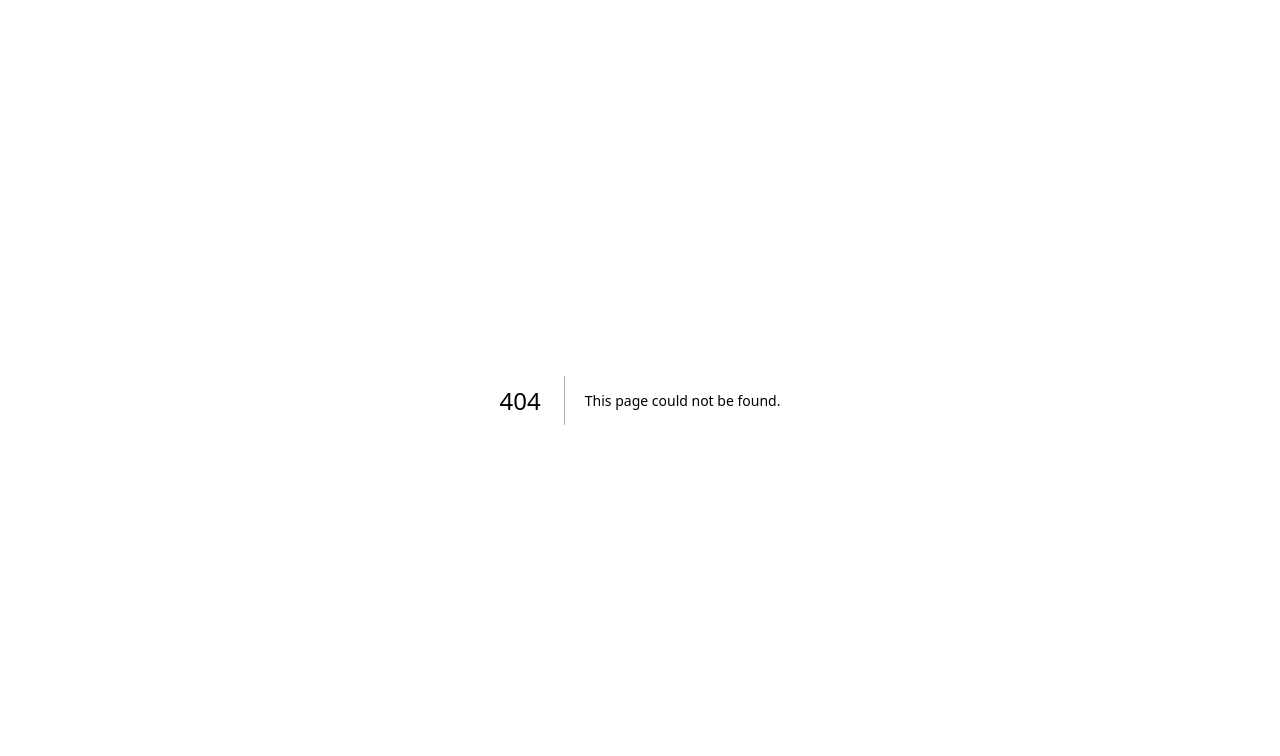
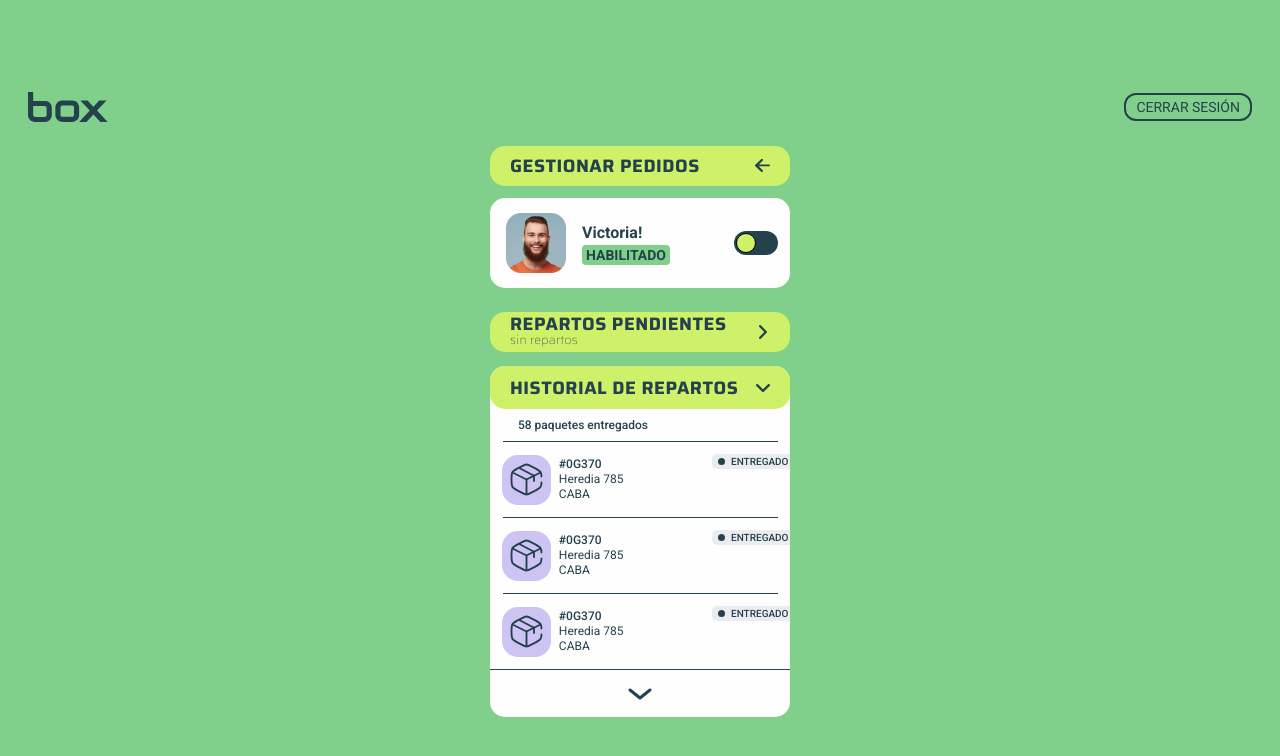
Before and after one commit to GermanCuevas/box-client, a Next.js app: page /profile-admin in a window 1280 px wide. Before the commit this address had no page. Shown: the top 756 px of the page. Built offline with nearby package versions, Linux system fonts and the light colour scheme; sample sign-in values are in the browser's storage.

Commit message:
feat: add new view profile admin

```diff
--- /dev/null
+++ b/src/app/profile-admin/page.tsx
@@ -0,0 +1,72 @@
+'use client';
+
+import LemmonButton from '@/commons/LemmonButton';
+import Header from '@/components/Header';
+import React from 'react';
+import { ChevronDownBig, ChevronDownSmall } from '@/commons/Icons';
+import { roboto } from '../../../public/fonts/fonts';
+import HelloAdmin from '@/commons/HelloAdmin';
+import Deliveries from '@/components/Deliveries';
+
+interface ProfileAdminProps {
+  data?: Array<object>;
+}
+
+const fakeDataHistory = [
+  {
+    packageID: '#0G370',
+    direction: 'Heredia 785',
+    location: 'CABA',
+    status: 'delivered'
+  },
+  {
+    packageID: '#0G370',
+    direction: 'Heredia 785',
+    location: 'CABA',
+    status: 'delivered'
+  },
+  {
+    packageID: '#0G370',
+    direction: 'Heredia 785',
+    location: 'CABA',
+    status: 'delivered'
+  }
+];
+
+export default function ProfileAdmin({ data = [] }: ProfileAdminProps) {
+  console.log(data);
+  return (
+    <div className="bg-lightGreen w-full flex flex-col items-center justify-center py-4 h-screen">
+      <Header />
+      <div className={`w-full max-w-[300px] ${roboto.className}`}>
+        <div className="mb-3 mt-6  tracking-normal">
+          <LemmonButton title={'gestionar pedidos'} width={'w-full'} />
+        </div>
+        <div>
+          <HelloAdmin />
+        </div>
+        <div className="mb-6 mt-6 tracking-normal text-sm">
+          <LemmonButton
+            title={'repartos pendientes'}
+            width={'w-full'}
+            icon={<ChevronDownSmall />}
+            subtitle={'sin repartos'}
+          />
+        </div>
+        <div className="px-3 max-w-[300px] max-h-[332px] bg-lightGreen text-xs flex flex-col justify-center items-center">
+          <div className="w-[300px]">
+            <Deliveries
+              lemmonTitle={'historial de repartos'}
+              data={fakeDataHistory}
+              deliveryType={'history'}
+              roundedClass="rounded-t-[15px]"
+            />
+            <div className="bg-white flex justify-center items-center rounded-b-[15px] border-t-[0.5px] border-darkGreen h-[3rem] w-[300px]">
+              <ChevronDownBig />
+            </div>
+          </div>
+        </div>
+      </div>
+    </div>
+  );
+}
--- a/src/commons/HelloAdmin.tsx
+++ b/src/commons/HelloAdmin.tsx
@@ -25,7 +25,7 @@ export default function HelloAdmin({
 }: hello) {
   return (
     <div
-      className={`w-[300px] min-h-[100px] rounded-[15px] m-auto  bg-white flex items-center${
+      className={`w-[300px] min-h-[90px] rounded-[15px] m-auto  bg-white flex items-center${
         classNamediv1 || ''
       }`}
     >
--- a/src/components/Deliveries.tsx
+++ b/src/components/Deliveries.tsx
@@ -17,12 +17,14 @@ interface deliveries {
   lemmonTitle?: string;
   data?: Array<object>;
   deliveryType?: string;
+  roundedClass?: string;
 }
 
 export default function Deliveries({
   lemmonTitle = 'repartos pendientes',
   data,
-  deliveryType
+  deliveryType,
+  roundedClass = 'rounded-[15px]'
 }: deliveries) {
   const [toggleList, setToggleList] = useState(false);
 
@@ -32,7 +34,7 @@ export default function Deliveries({
 
   return (
     <section
-      className={`w-[300px] min-h-[100px] rounded-[15px] m-auto ${!toggleList ? 'bg-white' : ''}`}
+      className={`w-[300px] min-h-[100px] ${roundedClass} m-auto ${!toggleList ? 'bg-white' : ''}`}
     >
       <LemmonButton
         hanleLemmonButton={useHandleLemmonToggle}
@@ -45,7 +47,7 @@ export default function Deliveries({
         {deliveryType === 'history' && (
           <>
             <li className={'text-[12px] text-start w-full pl-5 font-[500] text-darkGreen'}>
-              <p>58 paquetes entregados</p>
+              <p className="m-2">58 paquetes entregados</p>
             </li>
             <div className={'w-[275px] border-b-[.1px] border-b-darkGreen '} />
           </>
```
